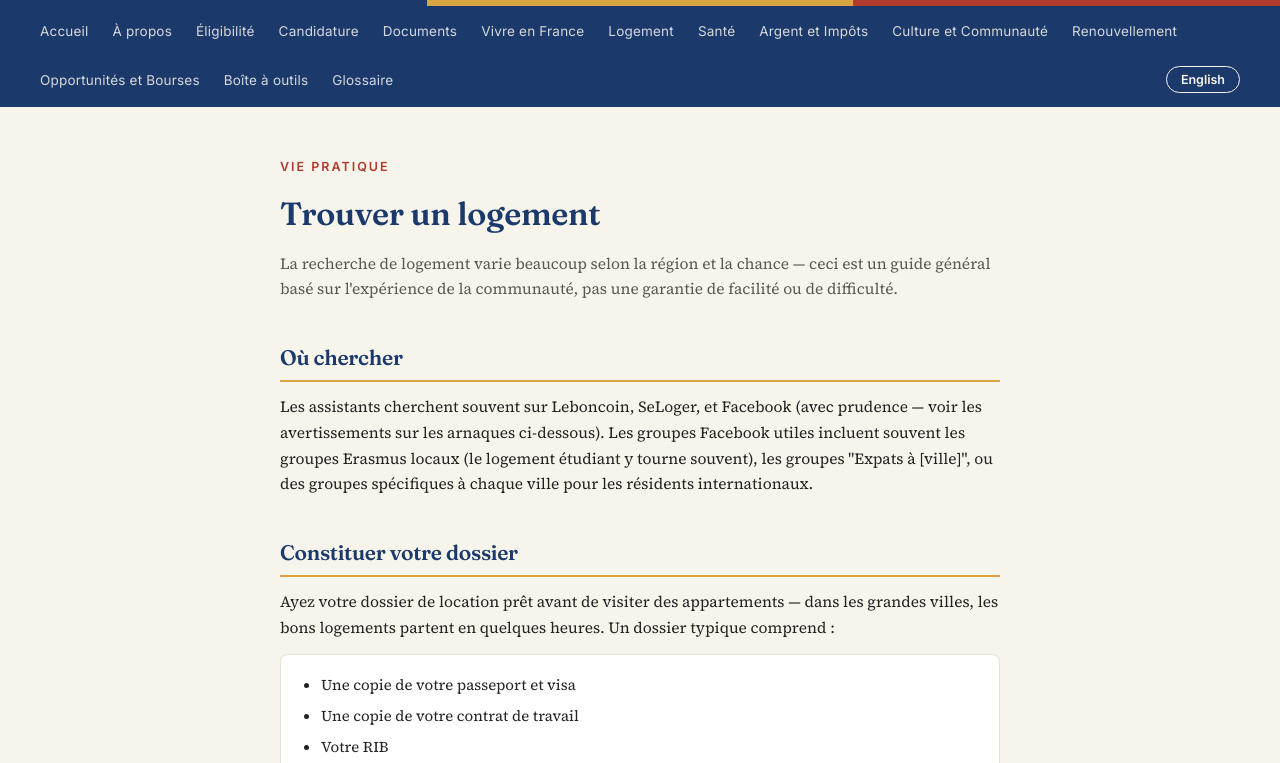
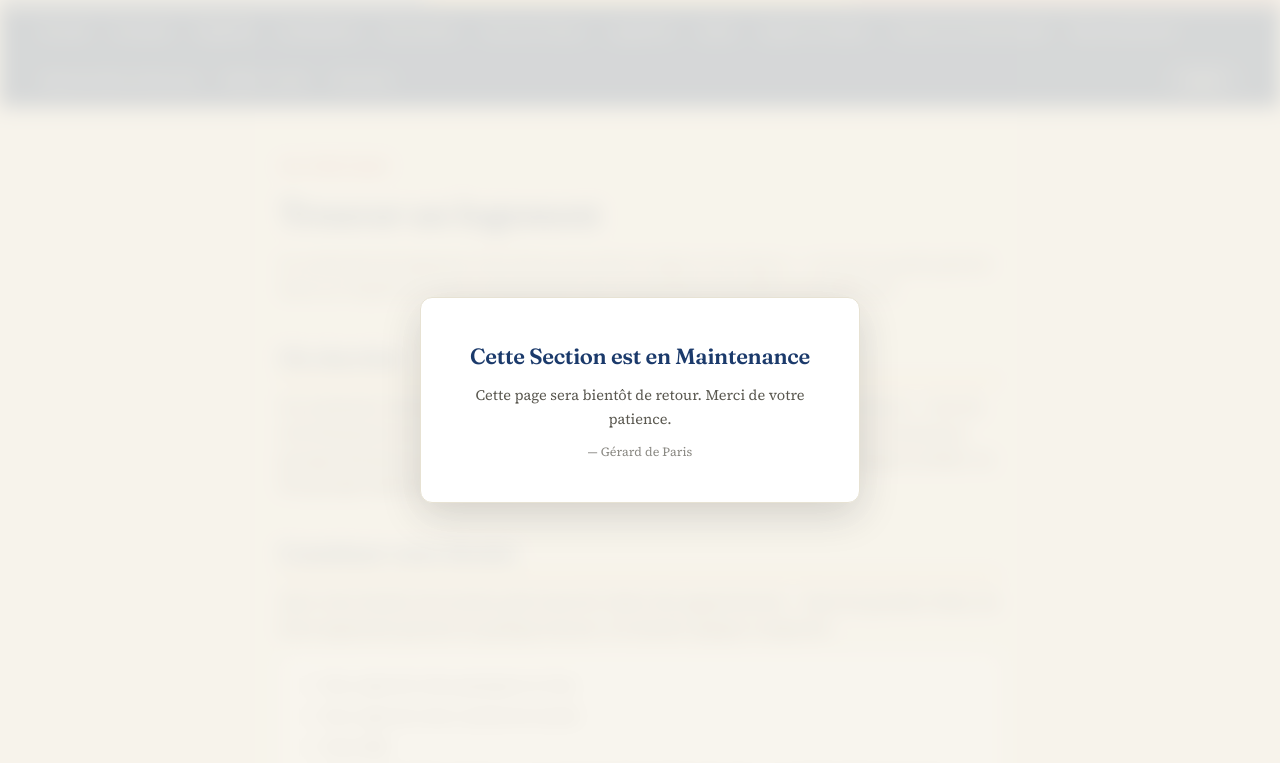
Before and after one commit to Gerald-de-Paris/Language-Assistant-Program, a plain HTML site: page housing.html in a window 1280 px wide. Shown: the top 763 px of the page. Drawn offline with Linux system fonts and the light colour scheme.

Commit message:
Fix typo in PAGE_LOCKED variable assignment

```diff
--- a/housing.html
+++ b/housing.html
@@ -131,7 +131,7 @@
        JUST THIS PAGE (shows "Section Under Maintenance"). The rest
        of the site stays open. Change back to "false" to reopen it.
        ============================================================ -->
-  <script>const PAGE_LOCKED = ture;</script>
+  <script>const PAGE_LOCKED = true;</script>
 
 
   <div class="ribbon"><div class="b1"></div><div class="b2"></div><div class="b3"></div></div>
```
